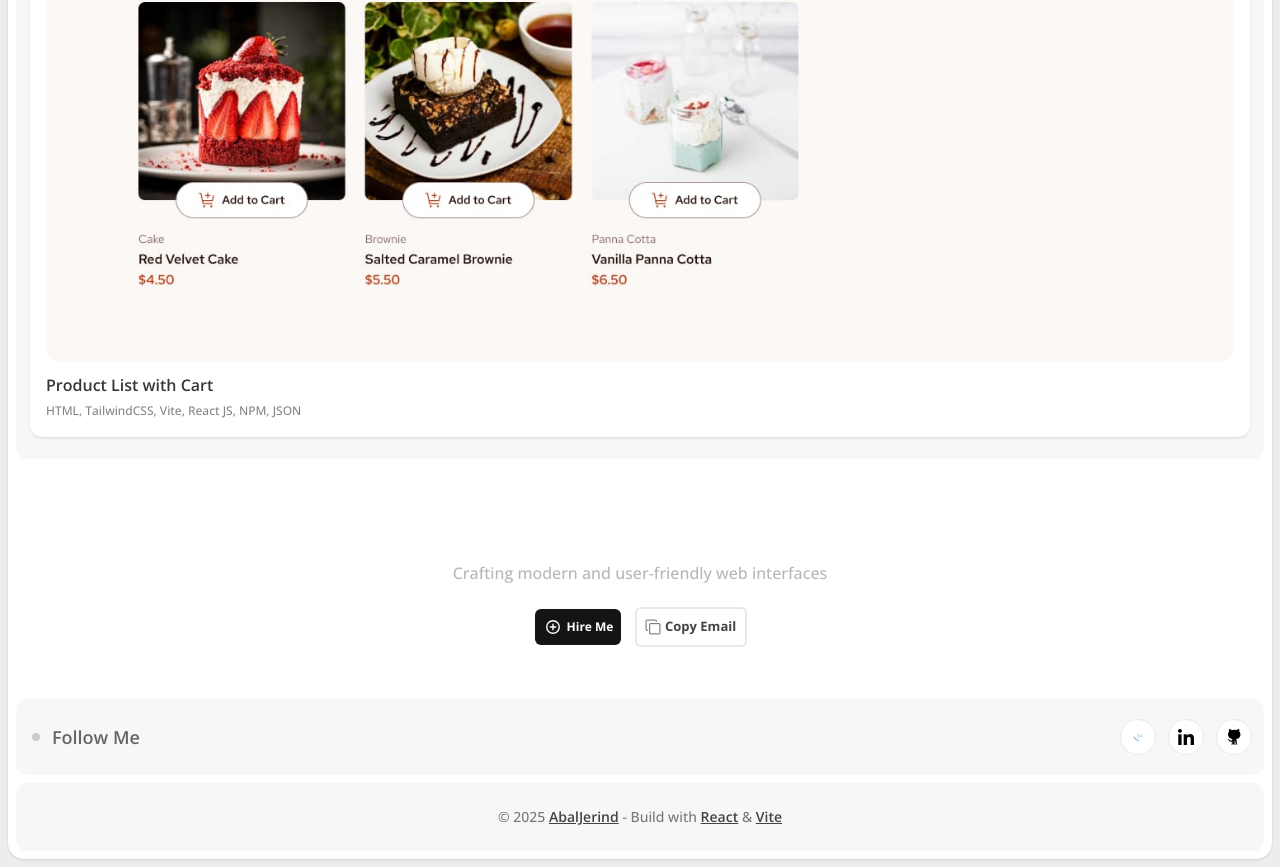
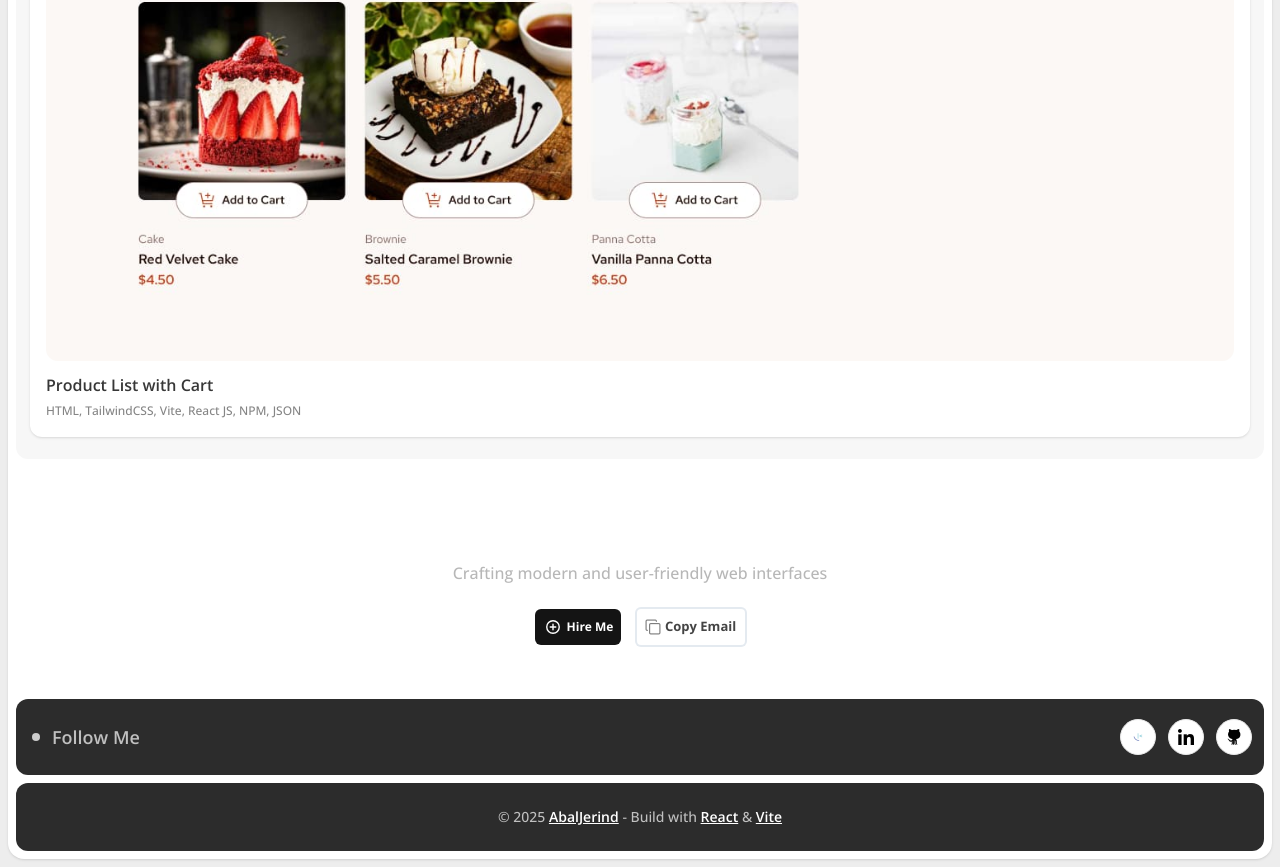
Before and after one commit to Abaljerind/portofolio-jerind, a React (Vite) app: page / in a window 1280 px wide. Shown: the part 3136-4003 px from the top of the page. Built offline with nearby package versions, Linux system fonts and the light colour scheme.

Commit message:
Add dark variant for tag div, p, a
Add dark variant for background color and text color

```diff
--- a/src/components/Footer.jsx
+++ b/src/components/Footer.jsx
@@ -22,10 +22,12 @@ export default function Footer() {
 
   return (
     <footer className="mt-12 px-2">
-      <div className="social-media mb-2 flex justify-between rounded-xl bg-[#F7F7F7] px-2 py-4">
+      <div className="social-media mb-2 flex justify-between rounded-xl bg-[#F7F7F7] px-2 py-4 dark:bg-[#2C2C2C]">
         <div className="left-side flex items-center pl-2">
           <GrayCircle />
-          <p className="text-lg font-semibold text-[#666666]">Follow Me</p>
+          <p className="text-lg font-semibold text-[#666666] dark:text-[#C0C0C0]">
+            Follow Me
+          </p>
         </div>
         <div className="right-side flex items-center justify-center gap-1">
           {socialMediaList.map((social, index) => {
@@ -34,14 +36,14 @@ export default function Footer() {
         </div>
       </div>
 
-      <div className="copyright rounded-xl bg-[#F7F7F7] px-4 py-6">
-        <p className="text-center text-sm font-medium text-[#787878]">
+      <div className="copyright rounded-xl bg-[#F7F7F7] px-4 py-6 dark:bg-[#2C2C2C]">
+        <p className="text-center text-sm font-medium text-[#787878] dark:text-[#C0C0C0]">
           &copy; 2025{" "}
           <a
             href="https://www.linkedin.com/in/abal-jerind-baa90519a/"
             target="_blank"
             rel="noopener noreferrer"
-            className="font-semibold text-[#444444] underline"
+            className="font-semibold text-[#444444] underline dark:text-white"
           >
             AbalJerind
           </a>{" "}
@@ -50,7 +52,7 @@ export default function Footer() {
             href="https://react.dev/"
             target="_blank"
             rel="noopener noreferrer"
-            className="font-semibold text-[#444444] underline"
+            className="font-semibold text-[#444444] underline dark:text-white"
           >
             React
           </a>{" "}
@@ -59,7 +61,7 @@ export default function Footer() {
             href="https://vite.dev/"
             target="_blank"
             rel="noopener noreferrer"
-            className="font-semibold text-[#444444] underline"
+            className="font-semibold text-[#444444] underline dark:text-white"
           >
             Vite
           </a>
```
